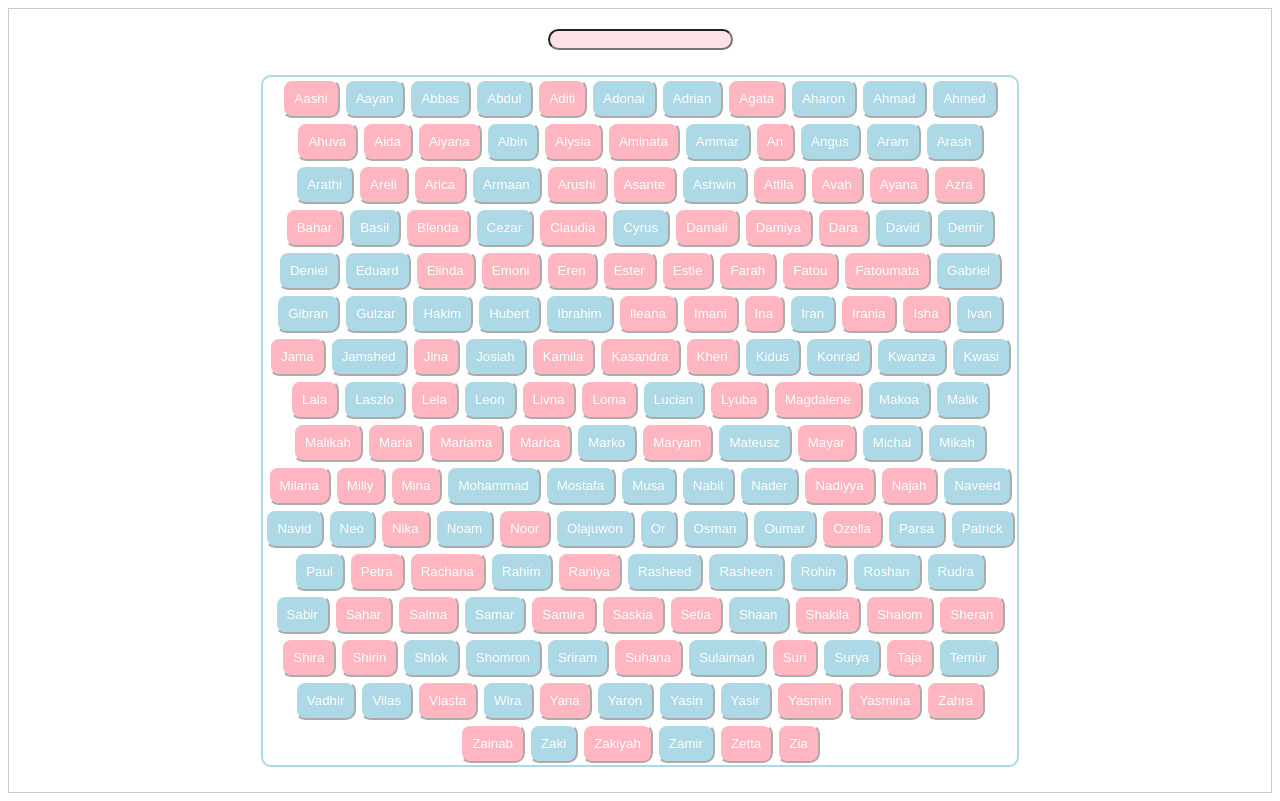
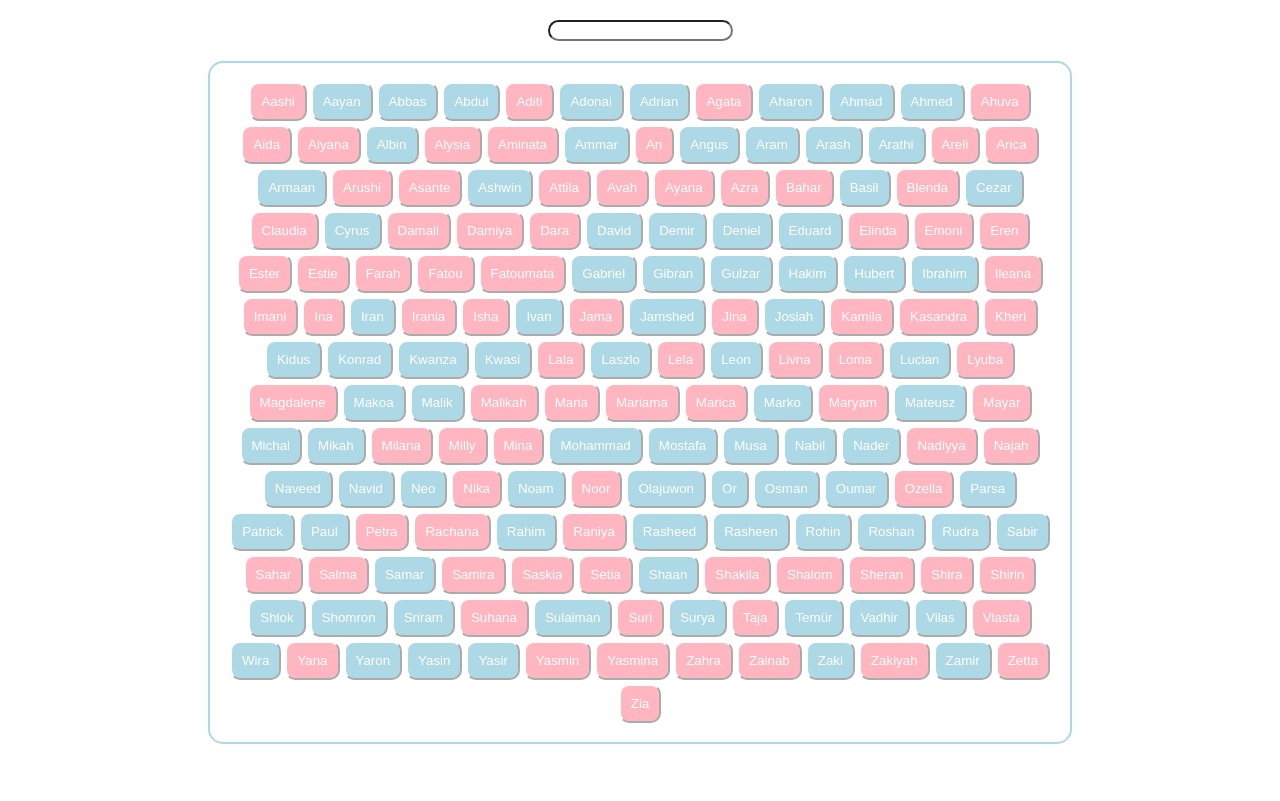
Before and after one commit to DidierOsindero/baby-names-app, a React (Create React App) app: page / in a window 1280 px wide. Built offline with nearby package versions, Linux system fonts and the light colour scheme; the HTML template or start-up script is replaced by a standard one.

Commit message:
Add minumum height for listwrapper

```diff
--- a/src/App.css
+++ b/src/App.css
@@ -1,9 +1,6 @@
 /*
 App
 */
-.App {
-  border: 0.5px groove rgb(204, 204, 211);
-}
 
 button {
   text-align: center;
@@ -14,14 +11,23 @@ button {
 }
 
 /*
+MainContent
+*/
+.babyNamesListWrapper {
+  border: 2px solid lightblue;
+  border-radius: 15px;
+  padding: 0px;
+  margin: 20px 200px;
+  min-height: 300px;
+}
+
+/*
 BabyNames (List)
 */
 
 .nameList {
-  margin: 2% 20%;
+  margin: 2%;
   padding: 0px;
-  border: 2px solid lightblue;
-  border-radius: 10px;
   text-align: center;
 }
 
@@ -39,7 +45,7 @@ SearchBarWrapper and SearchBar
 }
 
 .searchBar {
-  background-color: rgb(255, 226, 231);
+  background-color: white;
   border-radius: 20px;
 }
 
--- a/src/components/MainContent.tsx
+++ b/src/components/MainContent.tsx
@@ -26,7 +26,7 @@ export const MainContent = (): JSX.Element => {
           onChange={(event) => setSearchText(event.target.value)}
         />
       </div>
-      <div>
+      <div className="babyNamesListWrapper">
         <BabyNames
           babyNameArray={babyNameArray}
           currentSearchText={searchText}
```
